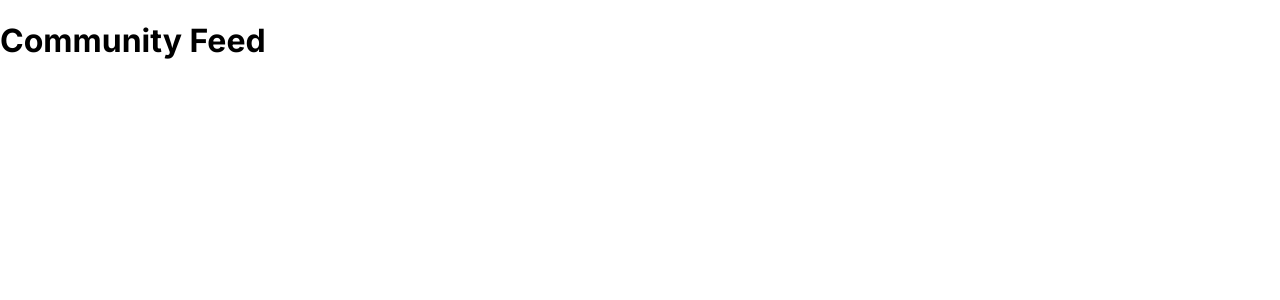
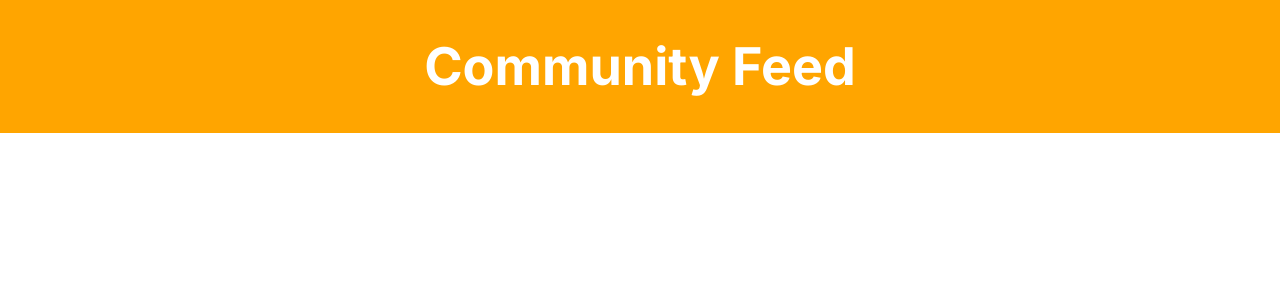
Before and after one commit to hayden-93/react-projects, a Next.js app: page / in a window 1280 px wide. Shown: the top 300 px of the page. Built offline with nearby package versions, Linux system fonts and the light colour scheme.

Commit message:
feat: create Header component with styling

```diff
--- /dev/null
+++ b/src/app/components/Header/Header.tsx
@@ -0,0 +1,25 @@
+import styled from "styled-components";
+
+const HeaderWrapper = styled.div`
+  background-color: orange;
+  height: 100%;
+  display: flex;
+  flex-direction: column;
+  align-items: center;
+  justify-content: center;
+  font-size: calc(10px + 2vmin);
+  color: white;
+`;
+
+const Title = styled.h1`
+height: 64px
+pointer-events: none;
+`;
+
+export function Header() {
+  return (
+    <HeaderWrapper>
+      <Title>Community Feed</Title>
+    </HeaderWrapper>
+  );
+}
--- /dev/null
+++ b/src/app/components/Header/index.tsx
@@ -0,0 +1 @@
+export * from "./Header";
--- a/src/app/page.tsx
+++ b/src/app/page.tsx
@@ -1,8 +1,12 @@
+"use client";
+
+import { Header } from "./components/Header";
+
 export default function Home() {
   return (
     <>
       <main>
-        <h1>Community Feed</h1>
+        <Header />
       </main>
     </>
   );
```
